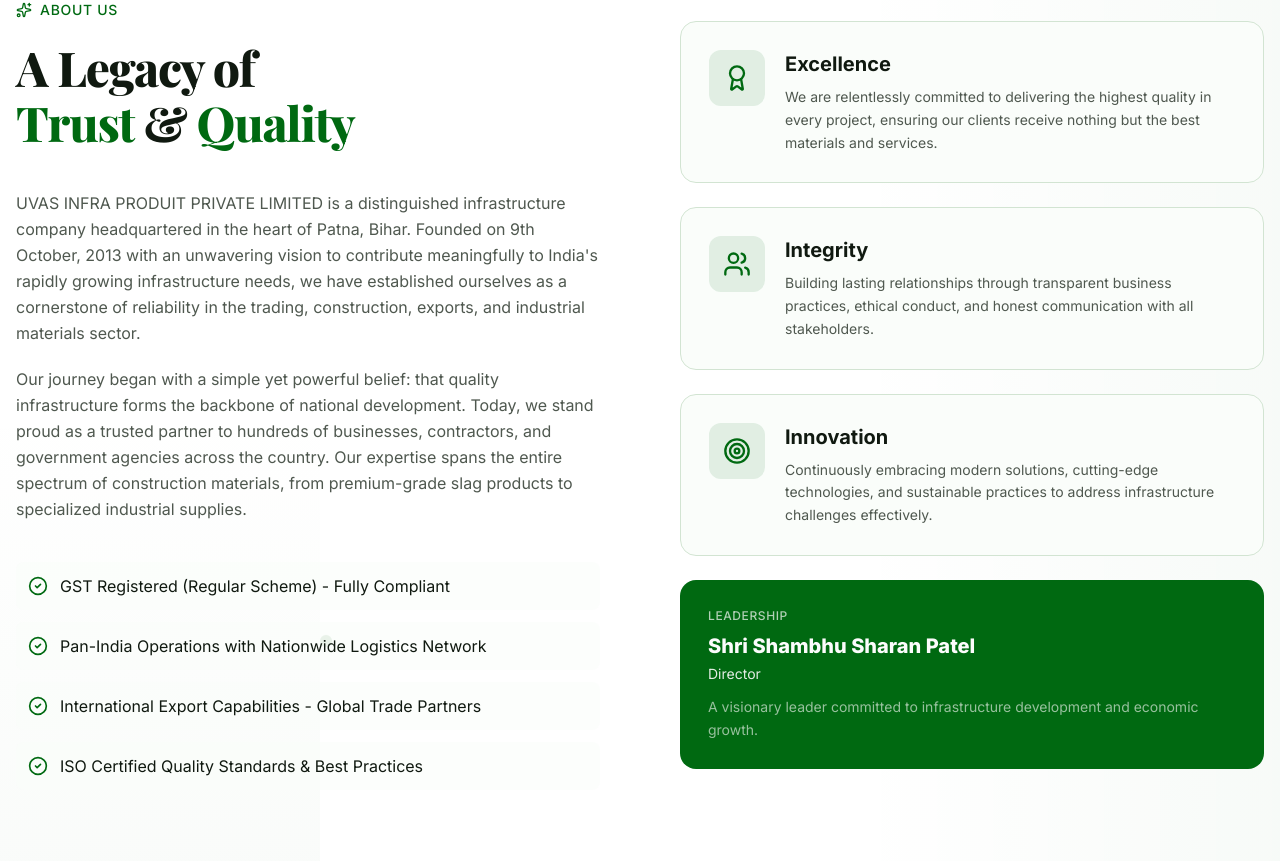
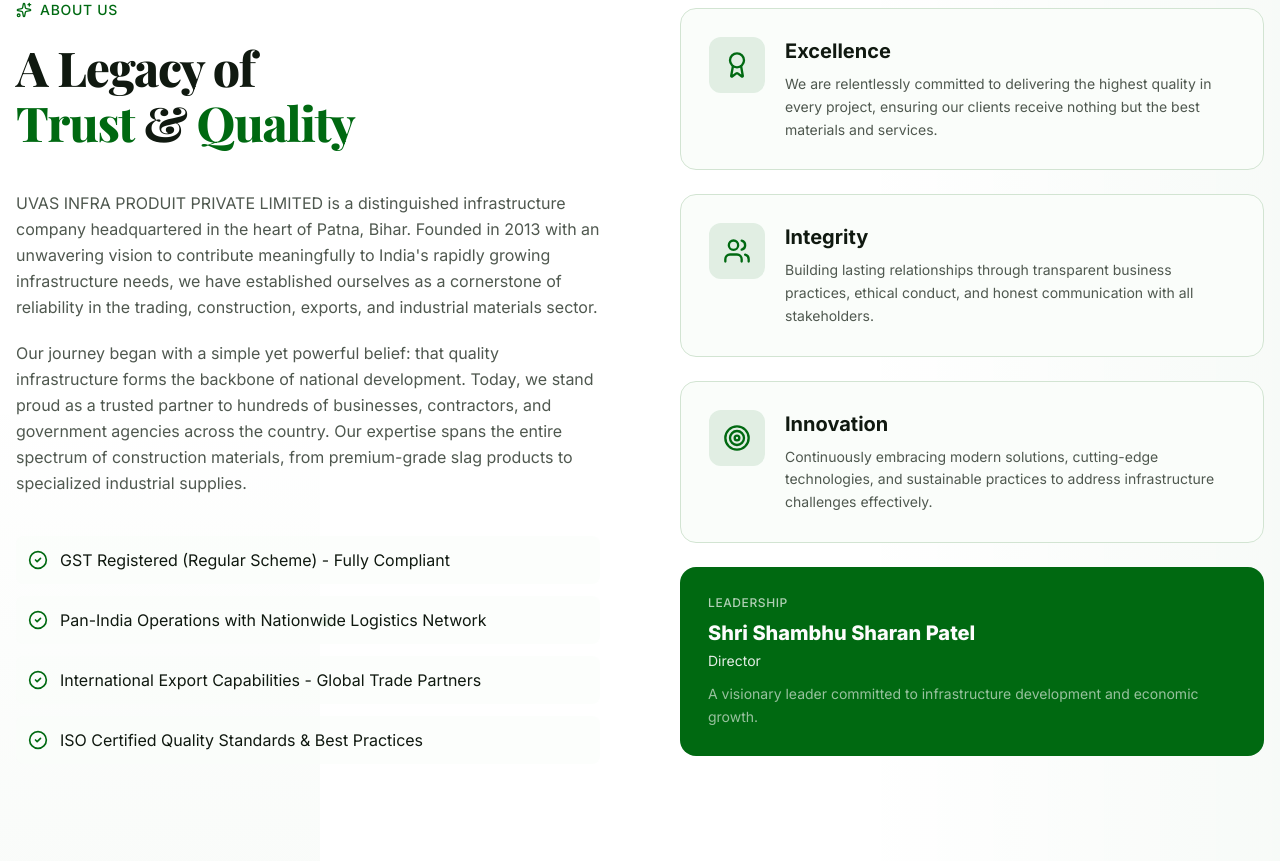
Before and after one commit to anushkapandey12/uvas, a Next.js app: page / in a window 1280 px wide. Shown: the part 1059-1920 px from the top of the page. Built offline with nearby package versions, Linux system fonts and the light colour scheme; a web font is replaced by a local one.

Commit message:
Update about-section.tsx

```diff
--- a/components/about-section.tsx
+++ b/components/about-section.tsx
@@ -73,7 +73,7 @@ export function AboutSection() {
             <div className={`space-y-5 text-muted-foreground leading-relaxed transition-all duration-700 delay-200 ${isVisible ? 'opacity-100 translate-y-0' : 'opacity-0 translate-y-8'}`}>
               <p>
                 UVAS INFRA PRODUIT PRIVATE LIMITED is a distinguished infrastructure company
-                headquartered in the heart of Patna, Bihar. Founded on 9th October, 2013 with an unwavering vision to
+                headquartered in the heart of Patna, Bihar. Founded in 2013 with an unwavering vision to
                 contribute meaningfully to India{"'"}s rapidly growing infrastructure needs, we have
                 established ourselves as a cornerstone of reliability in the trading, construction,
                 exports, and industrial materials sector.
```
